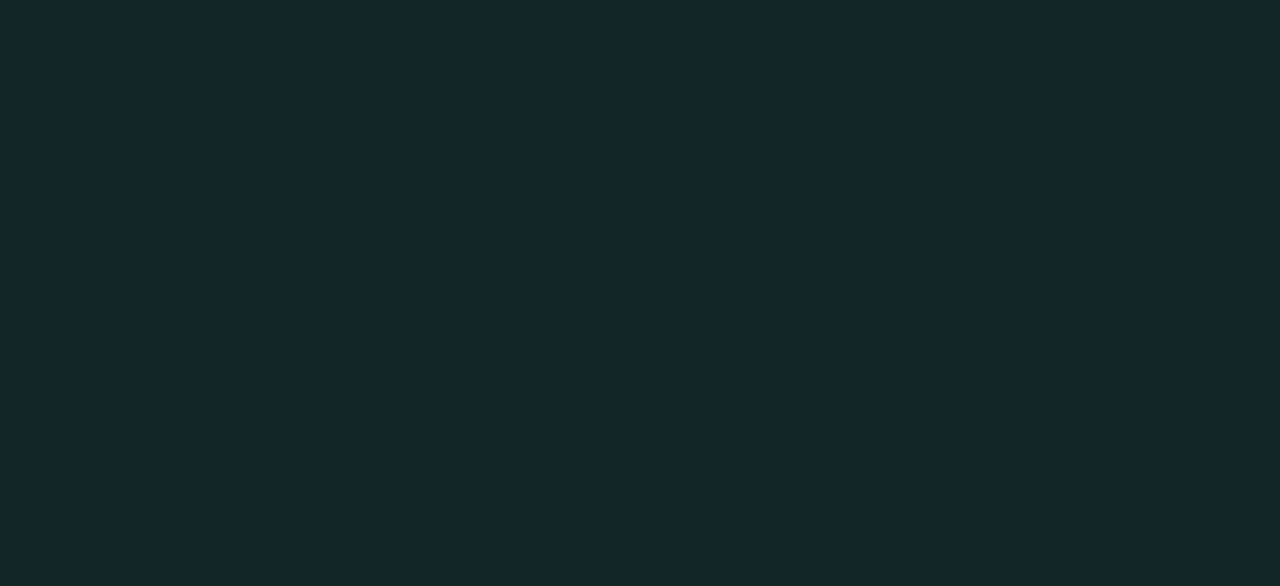
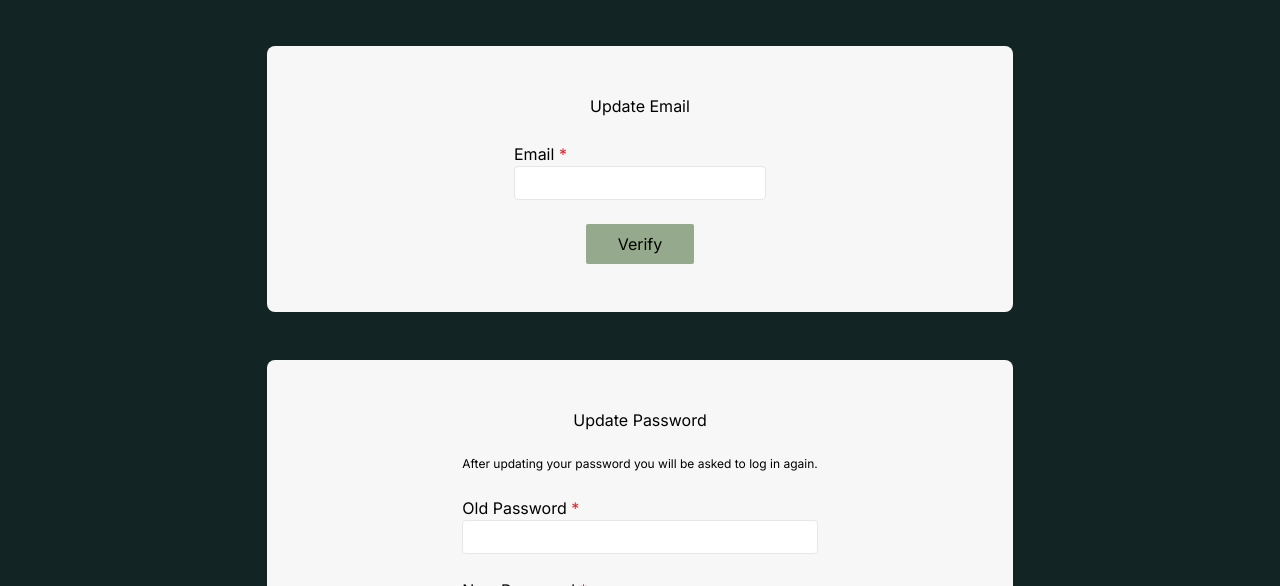
Before and after one commit to filipinx-americans-coming-together/fact-website-frontend, a Next.js app: page /my-fact/profile in a window 1280 px wide. Shown: the part 366-952 px from the top of the page. Before the commit the page ends 800 px from the top, so only its background shows below. Built offline with nearby package versions, Linux system fonts and the light colour scheme; no server answers.

Commit message:
added email and password to update profile

```diff
--- a/src/app/my-fact/profile/page.tsx
+++ b/src/app/my-fact/profile/page.tsx
@@ -6,14 +6,33 @@ import Navbar from "@/components/navigation/Navbar";
 import SchoolSelect from "@/components/ui/SchoolSelect";
 import Select from "@/components/ui/Select";
 import TextInput from "@/components/ui/TextInput";
-import { updateUserProps, useUpdateUser } from "@/hooks/api/useUpdateUser";
+import {
+    RequestEmailVerificationProps,
+    useRequestEmailVerification,
+} from "@/hooks/api/useRequestEmailVerification";
+import { UpdateUserProps, useUpdateUser } from "@/hooks/api/useUpdateUser";
 import { useUser } from "@/hooks/api/useUser";
+import { useVerifyEmail, VerifyEmailProps } from "@/hooks/api/useVerifyEmail";
 import Link from "next/link";
 import { useEffect, useState } from "react";
 
 export default function Profile() {
     const { user } = useUser();
     const { updateUser, isSuccess, isPending, error } = useUpdateUser();
+
+    const {
+        requestVerification,
+        isPending: requestPending,
+        error: requestError,
+        isSuccess: verificationRequested,
+    } = useRequestEmailVerification();
+
+    const {
+        verifyEmail,
+        isPending: verificationPending,
+        error: verificationError,
+        isSuccess: emailVerified,
+    } = useVerifyEmail();
 
     const [formData, setFormData] = useState<Object>({
         f_name: "",
@@ -22,6 +41,13 @@ export default function Profile() {
         pronouns: "",
         year: "",
         school_id: "",
+        password: "",
+        new_password: "",
+    });
+
+    const [emailData, setEmailData] = useState<Object>({
+        email: "",
+        verification_code: "",
     });
 
     if (isSuccess) {
@@ -39,7 +65,7 @@ export default function Profile() {
                 submitText="Save Changes"
                 formName="updateProfile"
                 onSubmit={() => {
-                    updateUser(formData as updateUserProps);
+                    updateUser(formData as UpdateUserProps);
                 }}
                 isLoading={isPending}
                 errorMessage={error?.message}
@@ -61,13 +87,6 @@ export default function Profile() {
                             label="Last Name"
                             id="l_name"
                             placeholder={user?.user.last_name}
-                            setState={setFormData}
-                            required={false}
-                        />
-                        <TextInput
-                            label="Email"
-                            id="email"
-                            placeholder={user?.user.email}
                             setState={setFormData}
                             required={false}
                         />
@@ -110,6 +129,87 @@ export default function Profile() {
                     Back to Dashboard
                 </Link>
             </FormContainer>
+            <br />
+            <br />
+
+            <FormContainer
+                formName="updateEmail"
+                submitText={
+                    verificationRequested && !emailVerified
+                        ? "Update Email"
+                        : "Verify"
+                }
+                onSubmit={() => {
+                    if (verificationRequested) {
+                        verifyEmail(emailData as VerifyEmailProps);
+                    } else if (emailVerified) {
+                        updateUser(emailData as UpdateUserProps);
+                    } else {
+                        requestVerification(
+                            emailData as RequestEmailVerificationProps
+                        );
+                    }
+                }}
+                isLoading={verificationPending || requestPending}
+                errorMessage={verificationError?.message}
+            >
+                <div className="text-center">Update Email</div>
+
+                <TextInput
+                    label="Email"
+                    id="email"
+                    placeholder={user?.user.email}
+                    setState={setEmailData}
+                    required={true}
+                />
+                {verificationRequested && (
+                    <>
+                        <TextInput
+                            label="Verification Code"
+                            id="verification_code"
+                            maxLength={6}
+                            setState={setFormData}
+                            required={true}
+                        />
+                        <p className="text-xs">
+                            {
+                                "A temporary 6-digit code has been sent to your email. Can't find the code? Check your spam folder or search for emails from 'no-reply@psauiuc.org'"
+                            }
+                        </p>
+                    </>
+                )}
+            </FormContainer>
+            <br />
+            <br />
+
+            <FormContainer
+                formName="changePassword"
+                submitText="Change Password"
+                onSubmit={() => {
+                    updateUser(formData as UpdateUserProps);
+                }}
+                isLoading={isPending}
+                errorMessage={error?.message}
+            >
+                <div className="text-center">Update Password</div>
+                <p className="text-center text-xs">
+                    After updating your password you will be asked to log in
+                    again.
+                </p>
+
+                <TextInput
+                    label="Old Password"
+                    id="password"
+                    setState={setFormData}
+                    required={true}
+                />
+                <TextInput
+                    label="New Password"
+                    id="new_password"
+                    setState={setFormData}
+                    required={true}
+                />
+            </FormContainer>
         </>
     );
 }
--- a/src/hooks/api/useUpdateUser.tsx
+++ b/src/hooks/api/useUpdateUser.tsx
@@ -2,7 +2,7 @@ import { API_URL } from "@/util/constants";
 import { DelegateData, RegistrationData, UserData } from "@/util/types";
 import { useMutation, useQueryClient } from "@tanstack/react-query";
 
-export interface updateUserProps {
+export interface UpdateUserProps {
     f_name?: string;
     l_name?: string;
     email?: string;
@@ -12,9 +12,11 @@ export interface updateUserProps {
     workshop_1_id?: number;
     workshop_2_id?: number;
     workshop_3_id?: number;
+    password?: string;
+    new_password?: string;
 }
 
-async function fetchUpdateUser(props: updateUserProps): Promise<{
+async function fetchUpdateUser(props: UpdateUserProps): Promise<{
     user: UserData;
     delegate: DelegateData;
     registration: RegistrationData[];
@@ -84,7 +86,7 @@ export function useUpdateUser() {
         mutate: updateUser,
         isSuccess,
     } = useMutation({
-        mutationFn: (props: updateUserProps) => {
+        mutationFn: (props: UpdateUserProps) => {
             return fetchUpdateUser(props);
         },
 
```
